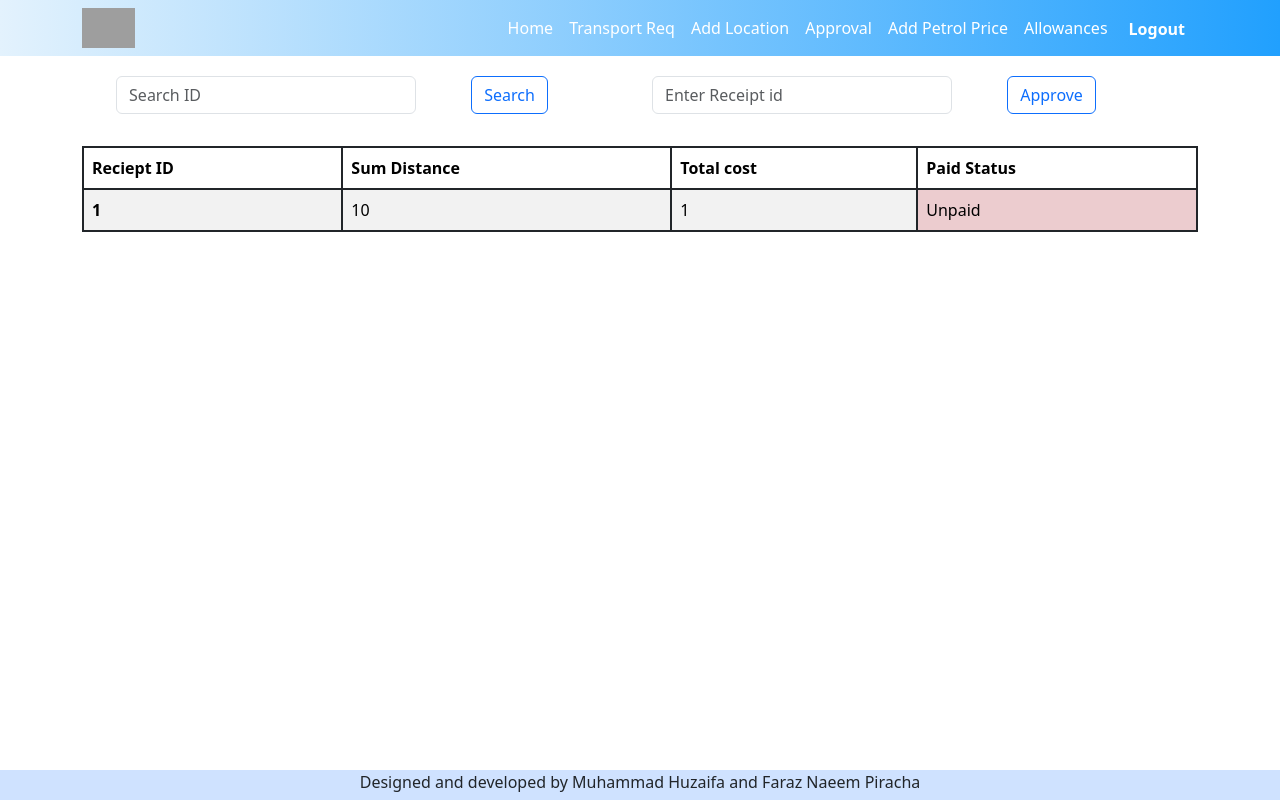
After one commit to farazokc/gt_allowances, a Django app: template templates/approval.html in a window 1280 px wide. The commit adds this page. Run offline with Django 4.2, Linux system fonts and the light colour scheme; tables that the repository leaves empty hold one stand-in row (values such as "Sample post"); the template is opened without the code that fills it: values that come from a table or form of the project are taken from there, most other values are stand-ins (such as "Sample title", 1, 10 or a date in 2020); grey boxes are pictures that could not be loaded.

Commit message:
final draft and changes

```diff
--- a/allowances/auth.py
+++ b/allowances/auth.py
@@ -4,8 +4,8 @@ from myapp.models import Users
 
 class MyBackend(BaseBackend):
     _INSTANCE = None
-    __isActive = True
-    _Current_logged_in = 1
+    __isActive = None
+    _Current_logged_in = 0
     errors = {
         'Trans_Req'    : "'Travel From' cannot be same as 'Travel To' and 'Travel To' cannot be same as 'Return To'",
         'login_failed' : 'Employee ID or Password not correct',
@@ -25,6 +25,7 @@ class MyBackend(BaseBackend):
             MyBackend()
         return MyBackend._INSTANCE
     def authenticate(self, request, emp_id=None, emp_pass = None):
+
         logged_in = Users.objects.filter(emp_id=emp_id, emp_pass=emp_pass)
 
         if logged_in:
@@ -34,6 +35,7 @@ class MyBackend(BaseBackend):
 
             return True
         else:
+
             return False
 
     def logout(self):
--- a/myapp/models.py
+++ b/myapp/models.py
@@ -14,7 +14,8 @@ class Users(models.Model):
         db_table = 'User'
 
     def __str__(self) -> str:
-        return self.emp_name
+        return str(self.emp_id) + " | "  +  str(self.emp_name)
+
 class Locations(models.Model):
     readonly_fields = ('loc_id',)
     loc_id = models.AutoField(primary_key=True, editable=True, auto_created=True)
@@ -84,6 +85,7 @@ class Reciepts(models.Model):
     paid = models.BooleanField(default=False)
     Total_Cost = models.FloatField(null = True)
     No_of_Trips= models.IntegerField(null = True)
+    reciept_creation_date = models.DateField(null=True)
 
     class Meta:
         db_table = 'Reciepts'
@@ -93,7 +95,8 @@ class Reciepts(models.Model):
     def save(self, *args, **kwargs):
         if not self.pk:  # Only on creation
             last_reciept = Reciepts.objects.order_by('-reciept_id').first()
-            print(last_reciept)
+            # print(last_reciept)
+            reciept_creation_date = date.today()
             if last_reciept:
                 self.reciept_id = last_reciept.reciept_id + 1
             else:
--- a/myapp/urls.py
+++ b/myapp/urls.py
@@ -29,7 +29,7 @@ urlpatterns = [
     re_path(r'^Logout/$', views.Logout, name = 'Logout'),
     path('add_price/', views.add_petrol_price, name = 'pprice'),
     path('allowances/', views.allowances, name = 'allowances'),
-    path('Cash_dept/', views.cash_dept, name = 'cash_dept'),
+    path('approval/', views.cash_dept, name = 'cash_dept'),
 
 
 ]
--- a/templates/add_location.html
+++ b/templates/add_location.html
@@ -45,6 +45,12 @@
 <!--        </div>-->
 <!--        <button class="btn btn-primary w-100 py-2" type="submit">Sign in</button>-->
 <!--    </form>-->
+<div style="height: 50px;">
+
+</div>
+<div id="footer"  class="d-flex justify-content-center bg-primary-subtle">
+    Designed and developed by Muhammad Huzaifa and Faraz Naeem Piracha
+</div>
 </body>
 
 {% include 'footer.html' %}
--- a/templates/add_petrol.html
+++ b/templates/add_petrol.html
@@ -25,5 +25,11 @@
         </form>
     </div>
 </main>
+<div style="height: 50px;">
+
+</div>
+<div id="footer"  class="d-flex justify-content-center bg-primary-subtle">
+    Designed and developed by Muhammad Huzaifa and Faraz Naeem Piracha
+</div>
 </body>
 {% include 'footer.html' %}
--- /dev/null
+++ b/templates/approval.html
@@ -0,0 +1,97 @@
+{% include 'header.html' %}
+<body>
+<main>
+    {% include 'navbar.html' %}
+    <div class="d-flex justify-content-evenly">
+        <div class = 'container d-flex justify-content-evenly ms-4'>
+            <form action="" method="GET" class="d-flex" role="search">
+            {% csrf_token %}
+            <div class="row" style="width:300px">
+                <input aria-label="Search" class="form-control me-2"
+                       placeholder="Search ID"
+                       type="number"
+                       name="travel_id"
+                       min="1">
+            </div>
+
+            <div style="margin-left: 4vw">
+                <button class="btn btn-outline-primary ms-3" type="submit">Search</button>
+            </div>
+                 </form>
+        </div>
+ <div class = 'container'>
+            <form action="" method="POST" class="d-flex" role="search">
+            {% csrf_token %}
+            <div class="row" style="width: 300px">
+                <input aria-label="Search" class="form-control me-2"
+                       placeholder="Enter Receipt id"
+                       type="number"
+                       name="Rec_id"
+                       min="1"
+                required>
+            </div>
+
+            <div style="margin-left: 4vw">
+                <button class="btn btn-outline-primary ms-3" type="submit">Approve</button>
+            </div>
+                 </form>
+        </div>
+    </div>
+
+<div class="row text-center my-3">
+                    <div class="col-md-12">
+                        {% if message %}
+                        <div class="alert alert-warning alert-dismissible fade show" role="alert">
+                            {{ message }}
+                            <button aria-label="Close" class="btn-close" data-bs-dismiss="alert" type="button"></button>
+                        </div>
+                        {% endif %}
+                    </div>
+                </div>
+
+    {% if Reciept %}
+    <div class="container my-3">
+        <table class="table table-striped table-hover border border-2 border-dark">
+            <thead class="">
+            <tr>
+<!--                'reciept_id','sum_distance', 'emp_id','Total_Cost'-->
+                <th class="border-2 border-dark" scope="col">Reciept ID</th>
+                <th class="border-2 border-dark" scope="col">Sum Distance</th>
+                <th class="border-2 border-dark" scope="col">Total  cost</th>
+                <th class="border-2 border-dark" scope="col">Paid Status</th>
+<!--                <th class="border-2 border-dark" scope="col">Travel Date</th>-->
+            </tr>
+            </thead>
+            <tbody>
+            {% for  rec in Reciept %}
+            <tr class="">
+                <th class="border-2 border-dark" scope="row">{{ rec.reciept_id }}</th>
+                <td class="border-2 border-dark" scope="row">{{ rec.sum_distance }}</td>
+                <td class="border-2 border-dark" scope="row">{{ rec.Total_Cost }}</td>
+                    {% if rec.paid == True%}
+                    <td class="border-2 border-dark" scope="row">
+                        Paid
+                </td>
+                    {% else %}
+                <td class="border-2 border-dark table-danger" scope="row">
+                    Unpaid
+                </td>
+                {% endif %}
+<!--                <td class="border-2 border-dark" scope="row">{{ trip.travel_date }}</td>-->
+            </tr>
+            {% endfor %}
+            </tbody>
+        </table>
+    </div>
+    {% endif %}
+</main>
+<div style="height: 50px;">
+
+</div>
+<div id="footer"  class="d-flex justify-content-center bg-primary-subtle">
+    Designed and developed by Muhammad Huzaifa and Faraz Naeem Piracha
+</div>
+
+</body>
+
+{% include 'footer.html' %}
--- a/templates/header.html
+++ b/templates/header.html
@@ -134,5 +134,15 @@
         input[type=number] {
           -moz-appearance: textfield;
         }
+
+        ::-webkit-scrollbar {
+            display: none;
+        }
+        #footer {
+           position: fixed;
+           bottom: 0px;
+           width:100%;
+           height:30px;   /* Height of the footer */
+        }
     </style>
 </head>
--- a/templates/navbar.html
+++ b/templates/navbar.html
@@ -1,39 +1,53 @@
-<nav class="navbar navbar-expand-lg fs-4" style="background-color: #e3f2fd;">
-    <div class="container-fluid">
+<style>
+    #main_navbar{
+        background: rgb(2,0,36);
+        background: linear-gradient(90deg, rgba(2,0,36,1) 0%, rgba(227,242,253,1) 0%, rgba(33,160,254,1) 100%);
+    }
+</style>
+
+<nav id="main_navbar" class="navbar navbar-expand-lg fs-6" style="background-color: #e3f2fd;">
+    <div class="container">
+            <div class="w-25 d-flex justify-content-start">
                         <a href="http://localhost:8000/Home/">
             <img alt="Gatronova logo" src="https://www.gatronova.com/wp-content/uploads/2019/01/logo-web1.png"
                  style="height: 40px;">
         </a>
+            </div>
         <button aria-controls="navbarsExample05" aria-expanded="false" aria-label="Toggle navigation"
                 class="navbar-toggler"
                 data-bs-target="#navbarsExample05" data-bs-toggle="collapse" type="button">
             <span class="navbar-toggler-icon"></span>
         </button>
+        <div class="d-flex ">
             <div class="collapse navbar-collapse ms-3" id="navbarsExample05">
                 <ul class="navbar-nav me-auto mb-2 mb-lg-0">
                     <li class="nav-item">
-                    <a aria-current="page" class="nav-link active" href="http://localhost:8000/Home/">Home</a>
+                        <a aria-current="page" class="nav-link text-white" href="http://localhost:8000/Home/">Home</a>
                     </li>
                     <li class="nav-item">
                         <!--    TODO: HREF ROUTING              -->
-                    <a class="nav-link" href="http://localhost:8000/Transport/">Transport Req</a>
+                        <a class="nav-link text-white" href="http://localhost:8000/Transport/">Transport Req</a>
                     </li>
                     <li class="nav-item">
-                    <a class="nav-link" href="http://localhost:8000/add_location/">Add Location</a>
+                        <a class="nav-link text-white" href="http://localhost:8000/add_location/">Add Location</a>
                     </li>
-<!--                <li class="nav-item">-->
-<!--                    <a class="nav-link" href="http://localhost:8000/add_price/">Add Petrol Price</a>-->
-<!--                </li>-->
                     <li class="nav-item">
-                    <a class="nav-link" href="http://localhost:8000/allowances/">Allowances</a>
+                        <a class="nav-link text-white" href="http://localhost:8000/approval/">Approval</a>
+                    </li>
+                                    <li class="nav-item">
+                                        <a class="nav-link text-white" href="http://localhost:8000/add_price/">Add Petrol Price</a>
+                                    </li>
+                    <li class="nav-item">
+                        <a class="nav-link text-white" href="http://localhost:8000/allowances/">Allowances</a>
                     </li>
                     <li class="nav-item">
                         <form action="/Logout/" method="POST">
                             {% csrf_token %}
-                        <button class="btn fs-4 pt-2" type="submit">Logout</button>
+                            <button class="btn pt-2 fw-bold text-white" type="submit">Logout</button>
                         </form>
                     </li>
                 </ul>
             </div>
         </div>
+    </div>
 </nav>
--- a/templates/pdf.html
+++ b/templates/pdf.html
@@ -110,9 +110,7 @@
                     <td class="Hours"><h2></h2></td>
                     <td class="Rate">
                         <h2>
-                            {% if receipt_id %}Paid
-            {% else %}Unpaid
-            {% endif %}
+                            Unpaid
                         </h2>
                     </td>
                 </tr>
```
Also changed, not shown: myapp/views.py (+106 -67 lines), requirements.txt (added, +51 -0 lines), templates/Home.html (+8 -8 lines), templates/allowances.html (+16 -6 lines), templates/index.html (+15 -3 lines), templates/transRequest.html (+6 -6 lines). Lines whose indentation alone changed are shown as unchanged.
